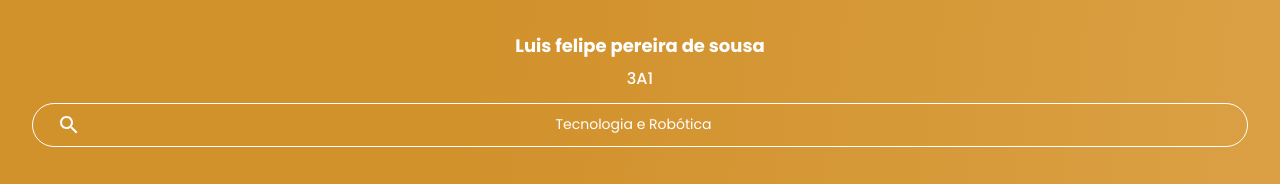
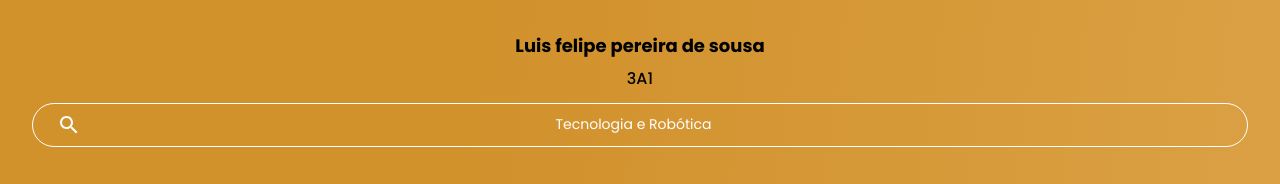
Before and after one commit to luisminerao/MobilefirstA1, a plain HTML site: page index.html in a window 1280 px wide. Shown: the part 75-259 px from the top of the page. Drawn offline with nearby package versions, Linux system fonts and the light colour scheme.

Commit message:
Update banner.css

```diff
--- a/styles/banner.css
+++ b/styles/banner.css
@@ -1,6 +1,6 @@
 .banner {
     background: var(--azul-degrade);
-    color: var(--branco);
+    color: var(--preto);
     text-align: center;
     padding: 2.5em 2em;
 }
```
